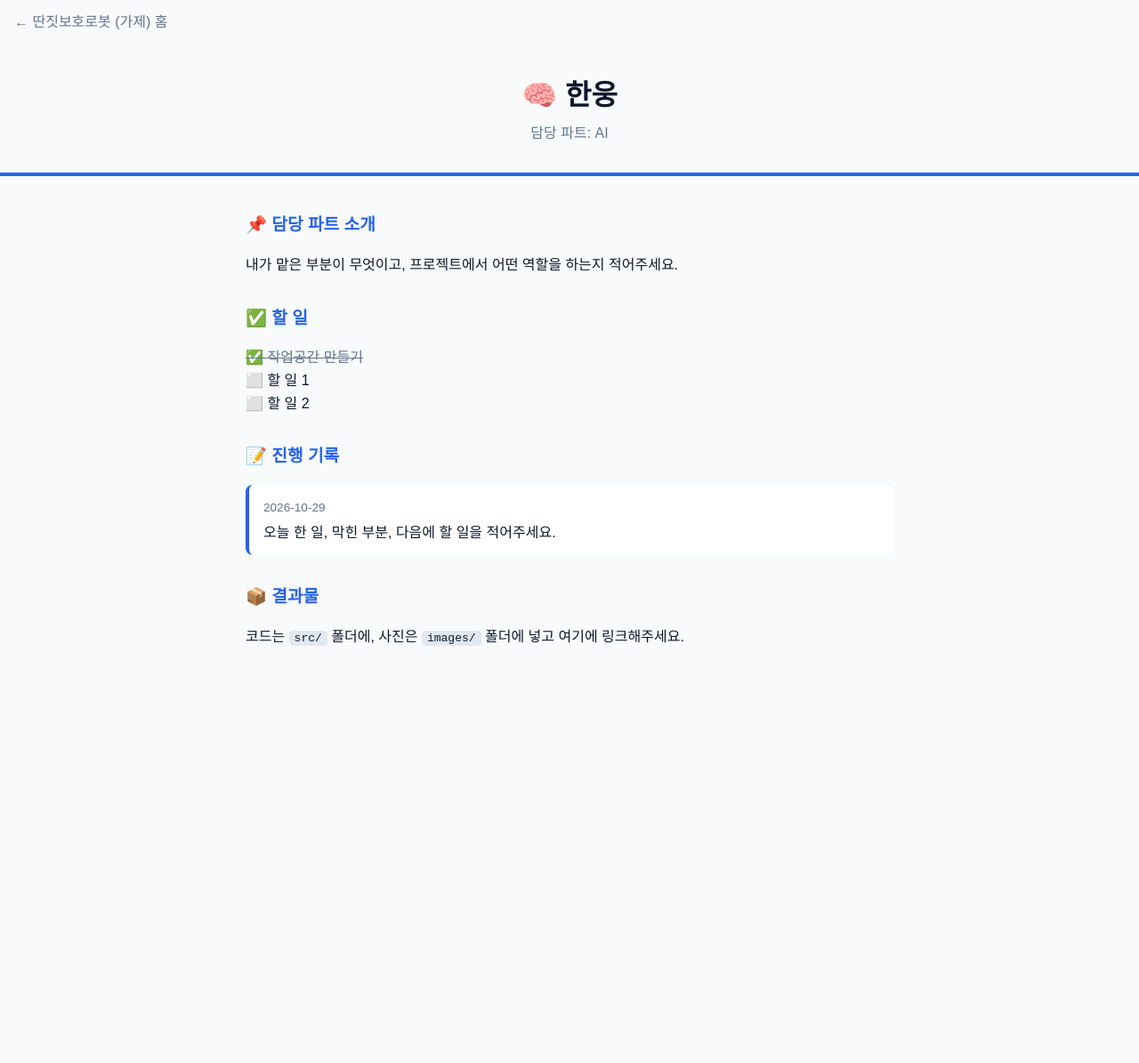
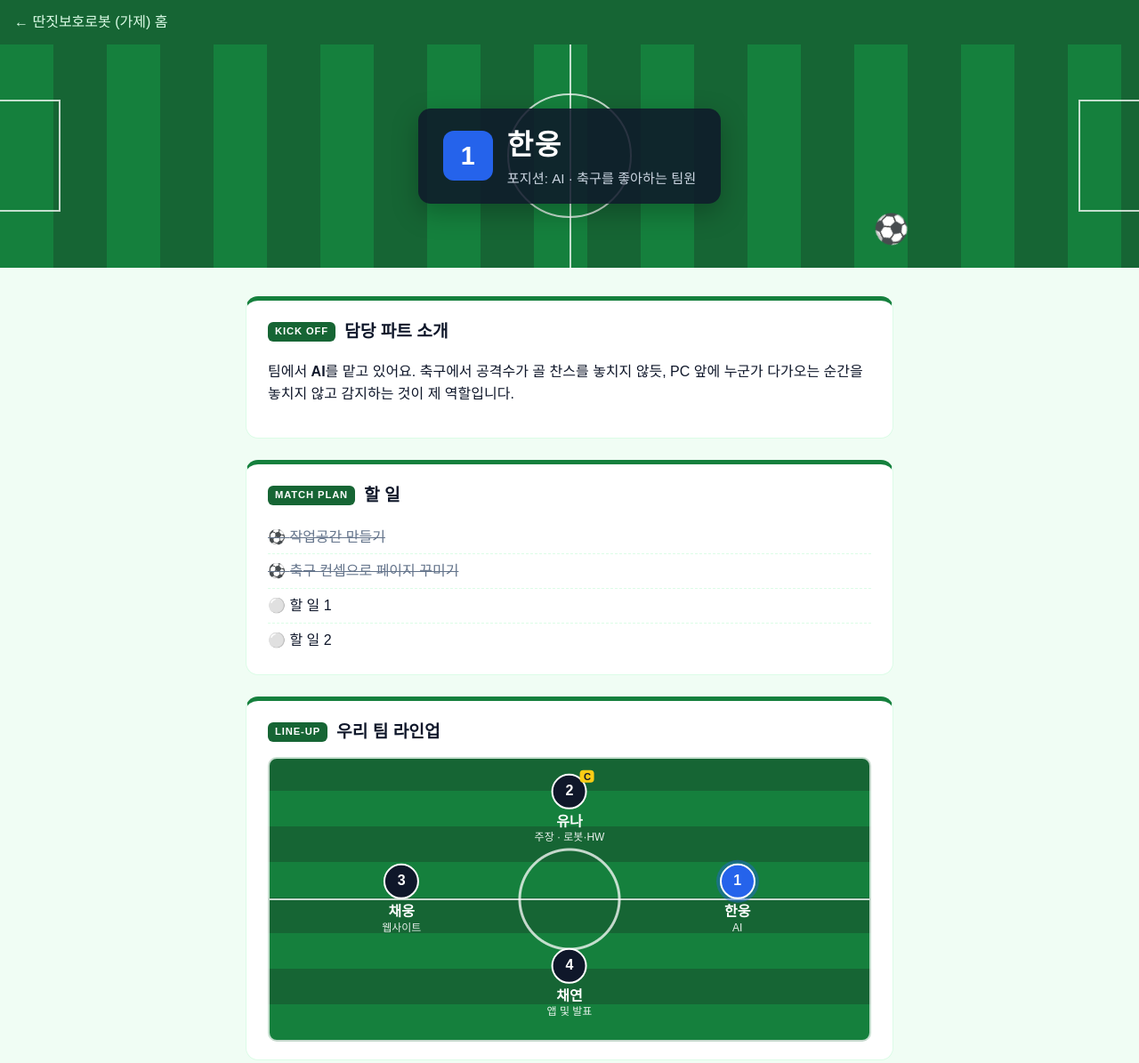
Before and after one commit to una8860-rgb/Team_Project-team3, a plain HTML site: page members/member1/index.html in a window 1280 px wide. Shown: the top 1195 px of the page at 89% size. Before the commit the page ends 824 px from the top, so only its background shows below. Drawn offline with Linux system fonts and the light colour scheme.

Commit message:
member1: 축구 경기장 컨셉으로 한웅 페이지 꾸미기
Co-Authored-By: Claude Opus 5.5 <noreply@anthropic.com>

```diff
--- a/members/member1/index.html
+++ b/members/member1/index.html
@@ -10,39 +10,81 @@
 <body>
   <nav><a href="../../index.html">← <span data-project-name>프로젝트</span> 홈</a></nav>
 
-  <header>
-    <h1>🧠 한웅</h1>
-    <p class="role">담당 파트: AI</p>
+  <!-- 경기장 컨셉 헤더 -->
+  <header class="pitch-hero">
+    <div class="pitch-lines" aria-hidden="true">
+      <span class="halfway"></span>
+      <span class="center-circle"></span>
+      <span class="box box-left"></span>
+      <span class="box box-right"></span>
+    </div>
+
+    <div class="scoreboard">
+      <span class="kit">1</span>
+      <div>
+        <h1>한웅</h1>
+        <p class="role">포지션: AI · 축구를 좋아하는 팀원</p>
+      </div>
+    </div>
+    <span class="ball" aria-hidden="true">⚽</span>
   </header>
 
   <main>
-    <section>
-      <h2>📌 담당 파트 소개</h2>
-      <p>내가 맡은 부분이 무엇이고, 프로젝트에서 어떤 역할을 하는지 적어주세요.</p>
+    <section class="card">
+      <h2><span class="tag">KICK OFF</span> 담당 파트 소개</h2>
+      <p>
+        팀에서 <strong>AI</strong>를 맡고 있어요. 축구에서 공격수가 골 찬스를 놓치지 않듯,
+        PC 앞에 누군가 다가오는 순간을 놓치지 않고 감지하는 것이 제 역할입니다.
+      </p>
     </section>
 
-    <section>
-      <h2>✅ 할 일</h2>
+    <section class="card">
+      <h2><span class="tag">MATCH PLAN</span> 할 일</h2>
       <ul class="todo">
         <li class="done">작업공간 만들기</li>
+        <li class="done">축구 컨셉으로 페이지 꾸미기</li>
         <li>할 일 1</li>
         <li>할 일 2</li>
       </ul>
     </section>
 
-    <section>
-      <h2>📝 진행 기록</h2>
+    <section class="card">
+      <h2><span class="tag">LINE-UP</span> 우리 팀 라인업</h2>
+      <div class="lineup">
+        <div class="player captain" style="--x: 50%; --y: 18%">
+          <span class="dot">2</span><b>유나</b><small>주장 · 로봇·HW</small>
+        </div>
+        <div class="player" style="--x: 22%; --y: 50%">
+          <span class="dot">3</span><b>채웅</b><small>웹사이트</small>
+        </div>
+        <div class="player me" style="--x: 78%; --y: 50%">
+          <span class="dot">1</span><b>한웅</b><small>AI</small>
+        </div>
+        <div class="player" style="--x: 50%; --y: 80%">
+          <span class="dot">4</span><b>채연</b><small>앱 및 발표</small>
+        </div>
+      </div>
+    </section>
+
+    <section class="card">
+      <h2><span class="tag">MATCH LOG</span> 진행 기록</h2>
+      <article class="log">
+        <time>2026-10-30</time>
+        <p>축구 경기장 컨셉으로 내 작업 페이지를 꾸몄다.</p>
+      </article>
       <article class="log">
         <time>2026-10-29</time>
-        <p>오늘 한 일, 막힌 부분, 다음에 할 일을 적어주세요.</p>
+        <p>프로젝트 주제와 역할 확정. AI 파트를 맡았다.</p>
       </article>
     </section>
 
-    <section>
-      <h2>📦 결과물</h2>
+    <section class="card">
+      <h2><span class="tag">FULL TIME</span> 결과물</h2>
       <p>코드는 <code>src/</code> 폴더에, 사진은 <code>images/</code> 폴더에 넣고 여기에 링크해주세요.</p>
       <!-- 예: <img src="images/사진.jpg" alt="설명"> -->
     </section>
   </main>
+
+  <footer>⚽ 한웅 · 등번호 1</footer>
 </body>
 </html>
--- a/members/member1/style.css
+++ b/members/member1/style.css
@@ -1,10 +1,13 @@
-/* 내 페이지 스타일 — 자유롭게 꾸며주세요. */
+/* 내 페이지 스타일 — 축구 경기장 컨셉 */
 :root {
   --accent: #2563eb;
-  --bg: #f8fafc;
+  --grass: #15803d;
+  --grass-dark: #166534;
+  --chalk: rgba(255, 255, 255, 0.75);
+  --bg: #f0fdf4;
   --text: #0f172a;
   --muted: #64748b;
-  --line: #e2e8f0;
+  --line: #dcfce7;
 }
 
 * { box-sizing: border-box; }
@@ -17,25 +20,168 @@ body {
   line-height: 1.6;
 }
 
-nav { padding: 12px 16px; }
-nav a { color: var(--muted); text-decoration: none; }
-nav a:hover { color: var(--accent); }
+nav { padding: 12px 16px; background: var(--grass-dark); }
+nav a { color: #dcfce7; text-decoration: none; }
+nav a:hover { color: #fff; }
 
-header { padding: 32px 16px; text-align: center; border-bottom: 4px solid var(--accent); }
-header h1 { margin: 0; }
-header .role { margin: 4px 0 0; color: var(--muted); }
+/* ── 경기장 헤더 ── */
+.pitch-hero {
+  position: relative;
+  overflow: hidden;
+  padding: 72px 16px;
+  text-align: center;
+  background: repeating-linear-gradient(90deg, var(--grass) 0 60px, var(--grass-dark) 60px 120px);
+  color: #fff;
+}
 
-main { max-width: 760px; margin: 0 auto; padding: 24px 16px 64px; }
-section { margin-bottom: 32px; }
-section h2 { font-size: 1.2rem; color: var(--accent); }
+.pitch-lines span { position: absolute; border: 2px solid var(--chalk); }
+.pitch-lines .halfway { top: 0; bottom: 0; left: 50%; width: 0; border-width: 0 0 0 2px; }
+.pitch-lines .center-circle {
+  top: 50%; left: 50%;
+  width: 140px; height: 140px;
+  border-radius: 50%;
+  transform: translate(-50%, -50%);
+}
+.pitch-lines .box { top: 25%; bottom: 25%; width: 70px; }
+.pitch-lines .box-left { left: -2px; }
+.pitch-lines .box-right { right: -2px; }
 
-.todo { list-style: none; padding: 0; }
-.todo li::before { content: "⬜ "; }
-.todo li.done::before { content: "✅ "; }
+.scoreboard {
+  position: relative;
+  display: inline-flex;
+  align-items: center;
+  gap: 16px;
+  max-width: 100%;
+  padding: 16px 28px;
+  background: rgba(15, 23, 42, 0.85);
+  border-radius: 14px;
+  box-shadow: 0 10px 30px rgba(0, 0, 0, 0.25);
+  text-align: left;
+}
+.scoreboard h1 { margin: 0; font-size: 2rem; letter-spacing: 0.05em; }
+.scoreboard .role { margin: 0; color: #cbd5e1; font-size: 0.95rem; }
+
+.kit {
+  display: grid;
+  place-items: center;
+  width: 56px; height: 56px;
+  border-radius: 12px;
+  background: var(--accent);
+  font-size: 1.8rem;
+  font-weight: 800;
+}
+
+.ball {
+  position: absolute;
+  right: 12%;
+  bottom: 18px;
+  font-size: 2rem;
+  animation: roll 4s ease-in-out infinite alternate;
+}
+@keyframes roll {
+  from { transform: translateX(0) rotate(0); }
+  to { transform: translateX(-120px) rotate(-360deg); }
+}
+@media (prefers-reduced-motion: reduce) { .ball { animation: none; } }
+
+/* ── 본문 ── */
+main { max-width: 760px; margin: 0 auto; padding: 32px 16px 48px; }
+
+.card {
+  margin-bottom: 24px;
+  padding: 20px 24px;
+  background: #fff;
+  border: 1px solid var(--line);
+  border-top: 5px solid var(--grass);
+  border-radius: 14px;
+}
+.card h2 { display: flex; align-items: center; gap: 10px; margin: 0 0 12px; font-size: 1.2rem; }
+
+.tag {
+  padding: 2px 8px;
+  border-radius: 6px;
+  background: var(--grass-dark);
+  color: #fff;
+  font-size: 0.7rem;
+  font-weight: 700;
+  letter-spacing: 0.08em;
+}
+
+.todo { list-style: none; margin: 0; padding: 0; }
+.todo li { padding: 6px 0; border-bottom: 1px dashed var(--line); }
+.todo li:last-child { border-bottom: 0; }
+.todo li::before { content: "⚪ "; }
+.todo li.done::before { content: "⚽ "; }
 .todo li.done { color: var(--muted); text-decoration: line-through; }
 
-.log { padding: 12px 16px; margin-bottom: 12px; background: #fff; border-left: 4px solid var(--accent); border-radius: 8px; }
+/* ── 라인업 ── */
+.lineup {
+  position: relative;
+  height: 320px;
+  border: 2px solid var(--chalk);
+  border-radius: 10px;
+  background:
+    radial-gradient(circle at 50% 50%, transparent 54px, var(--chalk) 55px 57px, transparent 58px),
+    linear-gradient(var(--chalk), var(--chalk)) center / 100% 2px no-repeat,
+    repeating-linear-gradient(0deg, var(--grass) 0 40px, var(--grass-dark) 40px 80px);
+}
+
+.player {
+  position: absolute;
+  left: var(--x);
+  top: var(--y);
+  display: flex;
+  flex-direction: column;
+  align-items: center;
+  transform: translate(-50%, -50%);
+  color: #fff;
+  text-align: center;
+  line-height: 1.3;
+}
+.player .dot {
+  position: relative;
+  display: grid;
+  place-items: center;
+  width: 40px; height: 40px;
+  margin-bottom: 4px;
+  border: 2px solid #fff;
+  border-radius: 50%;
+  background: #0f172a;
+  font-weight: 700;
+}
+.player small { font-size: 0.75rem; opacity: 0.9; }
+.player.me .dot { background: var(--accent); box-shadow: 0 0 0 4px rgba(37, 99, 235, 0.4); }
+.player.captain .dot::after {
+  content: "C";
+  position: absolute;
+  top: -6px;
+  right: -10px;
+  padding: 0 4px;
+  border-radius: 4px;
+  background: #facc15;
+  color: #0f172a;
+  font-size: 0.7rem;
+}
+
+/* ── 진행 기록 ── */
+.log {
+  position: relative;
+  padding: 10px 16px 10px 20px;
+  margin-bottom: 10px;
+  background: var(--bg);
+  border-left: 4px solid var(--grass);
+  border-radius: 8px;
+}
 .log time { font-size: 0.85rem; color: var(--muted); }
 .log p { margin: 4px 0 0; }
 
-code { background: #e2e8f0; padding: 1px 6px; border-radius: 4px; }
+code { background: var(--line); padding: 1px 6px; border-radius: 4px; }
+
+footer { padding: 16px 16px 32px; text-align: center; color: var(--muted); font-size: 0.85rem; }
+
+@media (max-width: 520px) {
+  .scoreboard { padding: 12px 16px; }
+  .scoreboard h1 { font-size: 1.5rem; }
+  .pitch-lines .box { display: none; }
+  .lineup { height: 280px; }
+}
```
